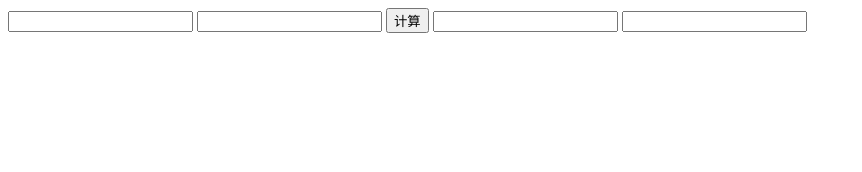
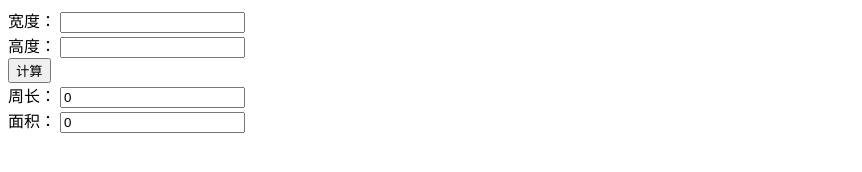
Before and after one commit to xingjialei/H5-SPA-lessons, a plain HTML site: page 01-lessons/a.html in a window 1280 px wide. Both pictures are taken after a click on the button "计算". Shown: the whole page, without its empty margins (0-862 px from the left). Drawn offline with Linux system fonts and the light colour scheme.

Commit message:
create a.js

```diff
--- /dev/null
+++ b/01-lessons/a.css
@@ -0,0 +1,3 @@
+.rec_width{
+
+}
--- a/01-lessons/a.html
+++ b/01-lessons/a.html
@@ -3,19 +3,19 @@
 <head>
   <meta charset="UTF-8">
   <title>计算</title>
-  <script type="text/javascript" src="a.js"></script>
 </head>
 <body>
-<div class="rec">
-  <label for="宽度："></label>
-  <input class="rec__width" type="textbox">
-  <label for="高度："></label>
-  <input class="rec__height" type="textbox">
-  <input class="rec__calc" type="button" value="计算">
-  <label for="周长："></label>
-  <input class="rec__perimeter" type="textbox">
-  <label for="面积："></label>
-  <input class="rec__area" type="textbox">
-</div>
+  <div class="rec">
+    <label for="rec__width">宽度：</label>
+    <input id="rec__width" type="textbox" value=""/></br>
+    <label for="rec__height">高度：</label>
+    <input id="rec__height" type="textbox" value=""/></br>
+    <input id="rec__calc" type="button" value="计算" onclick="account()"></br>
+    <label for="rec__perimeter">周长：</label>
+    <input id="rec__perimeter" type="textbox" value=""/></br>
+    <label for="rec__area">面积：</label>
+    <input id="rec__area" type="textbox" value=""/>
+  </div>
 </body>
+<script type="text/javascript" src="a.js"></script>
 </html>
--- /dev/null
+++ b/01-lessons/a.js
@@ -0,0 +1,8 @@
+function account(){
+  var width = document.getElementById('rec__width').value;
+  var height = document.getElementById('rec__height').value;
+  var aa = width * 2 + height * 2;
+  var bb = width * height;
+  document.getElementById('rec__area').value = bb;
+  document.getElementById('rec__perimeter').value = aa;
+}
```
